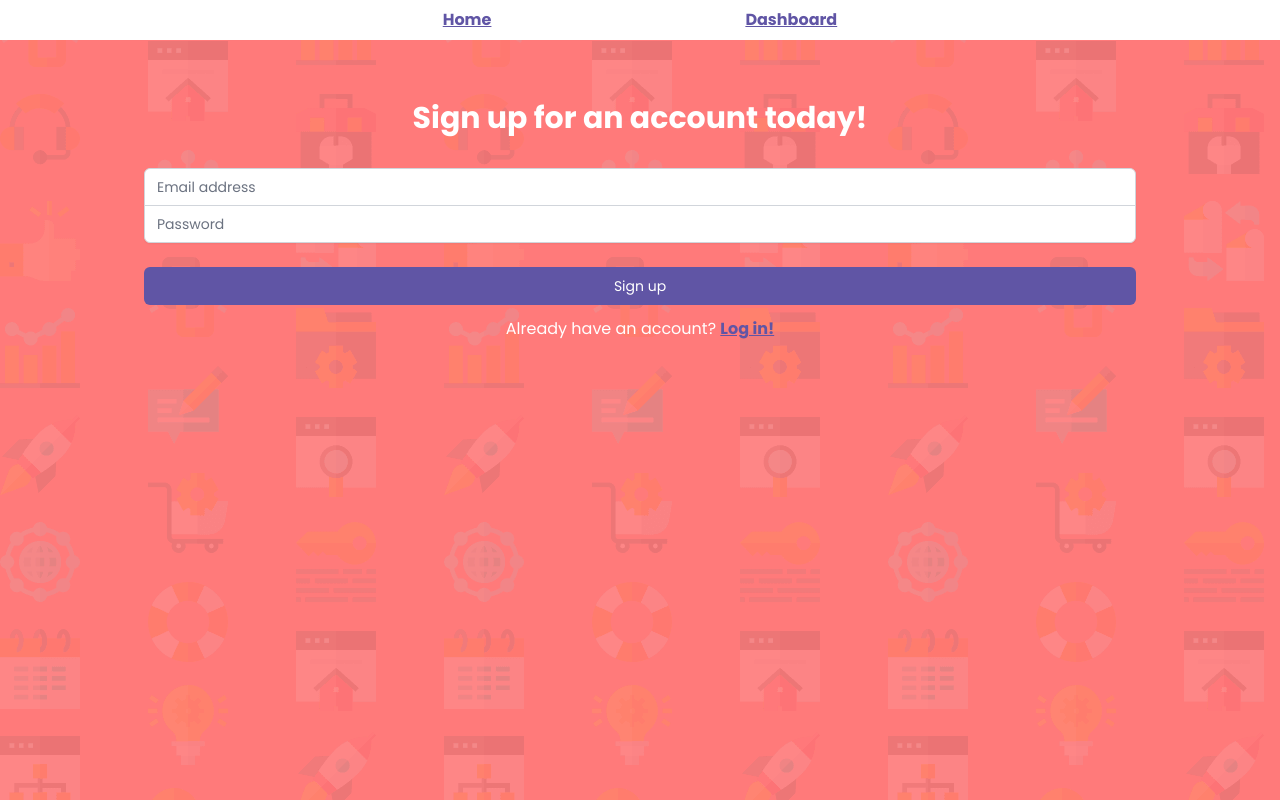
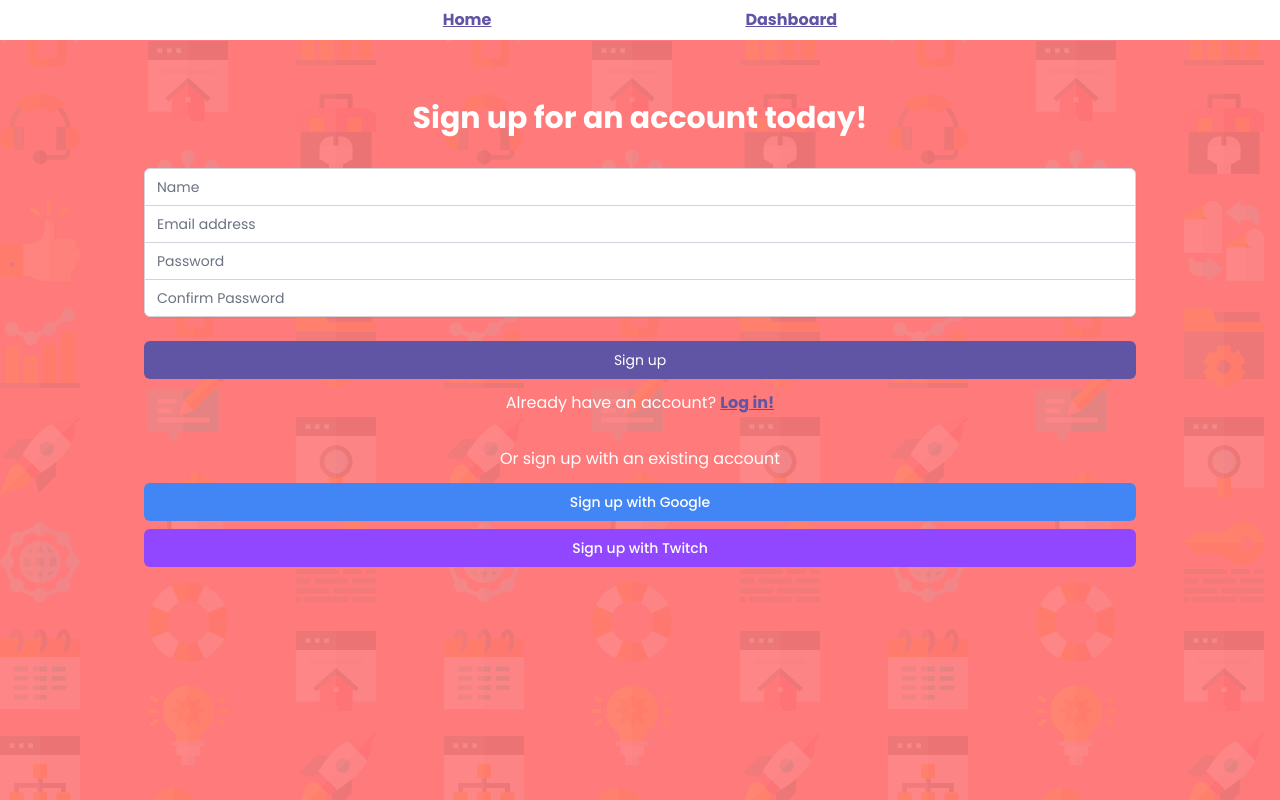
Before and after one commit to geraldiner/mern-auth-passport-tutorial, a React (Create React App) app in the folder client/: page /signup in a window 1280 px wide. Built offline with nearby package versions, Linux system fonts and the light colour scheme.

Commit message:
finish sign up page

```diff
--- a/client/package.json
+++ b/client/package.json
@@ -17,7 +17,7 @@
   },
   "scripts": {
     "start": "run-p start:**:*",
-    "start:watch:tailwind": "onchange tailwind.config.js ./src/**/tailwind.src.css -e ./src/**/css/tailwind.css -- npm run build:tailwind",
+    "start:watch:tailwind": "onchange tailwind.config.js ./src/**/tailwind.src.css -- npm run build:tailwind",
     "build:tailwind": "postcss build ./src/assets/css/tailwind.src.css -o ./src/assets/css/tailwind.css",
     "start:react": "react-scripts start",
     "build:react": "react-scripts build",
--- a/client/src/assets/css/tailwind.src.css
+++ b/client/src/assets/css/tailwind.src.css
@@ -89,6 +89,21 @@ h3 {
 }
 
 /* Login.js */
-.login__socials {
+.login__socials,
+.signup__socials {
 	@apply my-8 space-y-2;
 }
+
+/* Signup.js */
+
+.input input {
+	@apply appearance-none rounded-none relative block w-full px-3 py-2 border border-gray-300 placeholder-gray-500 text-gray-900  focus:outline-none focus:ring-indigo-500 focus:border-indigo-500 focus:z-10 sm:text-sm;
+}
+
+div.input:first-of-type input {
+	@apply rounded-t-md;
+}
+
+div.input:last-of-type input {
+	@apply rounded-b-md;
+}
--- a/client/src/pages/Signup.js
+++ b/client/src/pages/Signup.js
@@ -9,31 +9,34 @@ const Signup = () => {
 					<form className="mt-8 space-y-6" action="#" method="POST">
 						<div className="rounded-md shadow-sm -space-y-px">
 							<div className="input">
+								<label htmlFor="name" className="sr-only">
+									Name
+								</label>
+								<input id="name" name="name" type="text" autoComplete="name" required placeholder="Name" />
+							</div>
+							<div className="input">
 								<label htmlFor="email-address" className="sr-only">
 									Email address
 								</label>
-								<input
-									id="email-address"
-									name="email"
-									type="email"
-									autoComplete="email"
-									required
-									className="appearance-none rounded-none relative block w-full px-3 py-2 border border-gray-300 placeholder-gray-500 text-gray-900 rounded-t-md focus:outline-none focus:ring-indigo-500 focus:border-indigo-500 focus:z-10 sm:text-sm"
-									placeholder="Email address"
-								/>
+								<input id="email-address" name="email" type="email" autoComplete="email" required placeholder="Email address" />
 							</div>
 							<div className="input">
 								<label htmlFor="password" className="sr-only">
 									Password
 								</label>
+								<input id="password" name="password" type="password" autoComplete="current-password" required placeholder="Password" />
+							</div>
+							<div className="input">
+								<label htmlFor="confirm-password" className="sr-only">
+									Confirm Password
+								</label>
 								<input
-									id="password"
-									name="password"
+									id="confirm-password"
+									name="confirm-password"
 									type="password"
 									autoComplete="current-password"
 									required
-									className="appearance-none rounded-none relative block w-full px-3 py-2 border border-gray-300 placeholder-gray-500 text-gray-900 rounded-b-md focus:outline-none focus:ring-indigo-500 focus:border-indigo-500 focus:z-10 sm:text-sm"
-									placeholder="Password"
+									placeholder="Confirm Password"
 								/>
 							</div>
 						</div>
@@ -47,6 +50,16 @@ const Signup = () => {
 						Already have an account? <a href="/login">Log in!</a>
 					</p>
 				</div>
+				<div className="login__socials">
+					<p className="text-white">Or sign up with an existing account</p>
+
+					<button type="button" className="button text-white bg-google hover:bg-white hover:text-gray-900">
+						Sign up with Google
+					</button>
+					<button type="button" className="button text-white bg-twitch hover:bg-white hover:text-gray-900">
+						Sign up with Twitch
+					</button>
+				</div>
 			</div>
 		</div>
 	);
```
Also changed, not shown: client/src/assets/css/tailwind.css.
